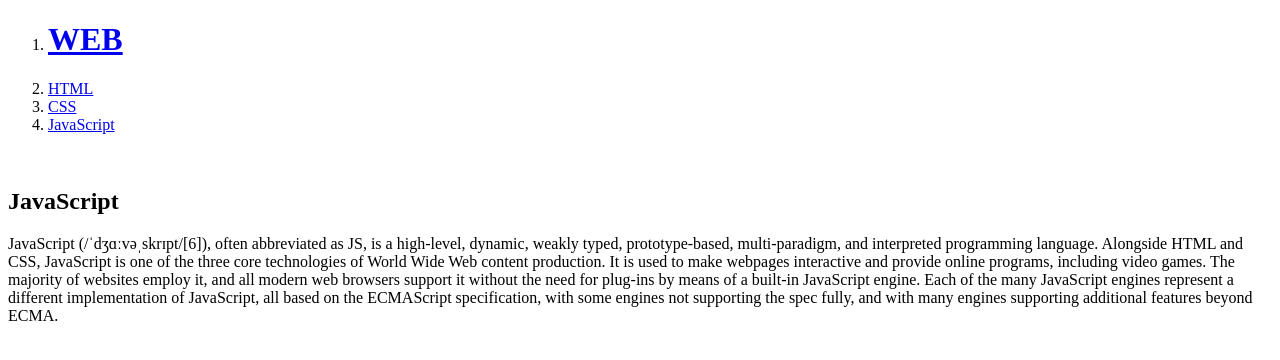
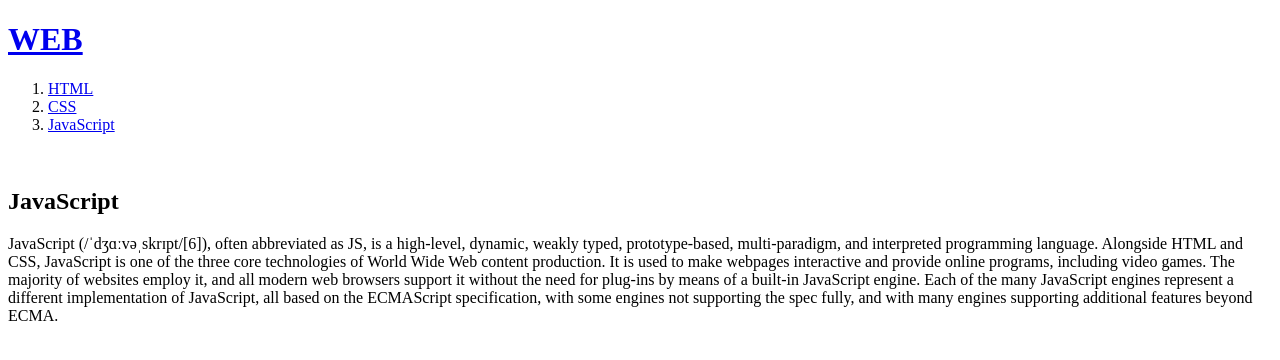
Before and after one commit to djaakrha0203/web1, a plain HTML site: page 3.html in a window 1280 px wide. Drawn offline with Linux system fonts and the light colour scheme.

Commit message:
Update 3.html

```diff
--- a/3.html
+++ b/3.html
@@ -5,8 +5,8 @@
   <meta charset="utf-8">
 </head>
 <body>
+<a href="https://djaakrha0203.github.io/web1/index.html" title="homepage"><h1>WEB</h1></a>
 <ol>
-  <li><a href="https://djaakrha0203.github.io/web1/index.html" title="homepage"><h1>WEB</h1></a>
   <li><a href="https://djaakrha0203.github.io/web1/1.html">HTML</a></li>
   <li><a href="https://djaakrha0203.github.io/web1/2.html">CSS</a></li>
   <li><a href="https://djaakrha0203.github.io/web1/3.html">JavaScript</a></li>
```
